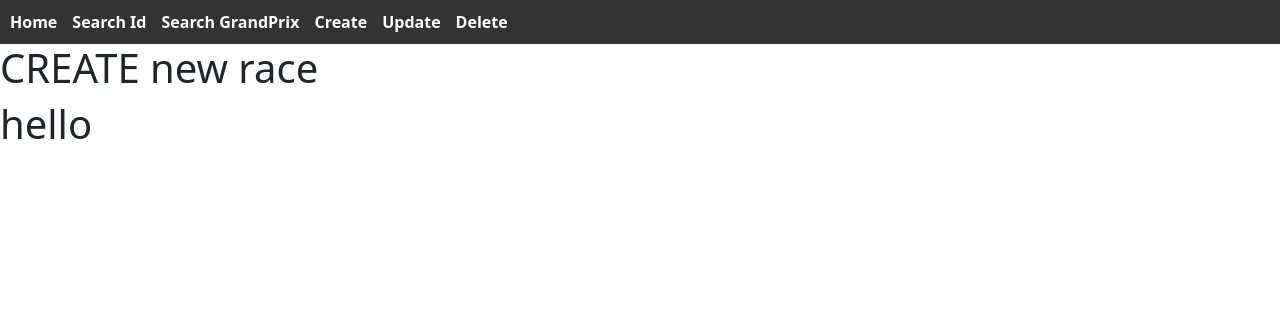
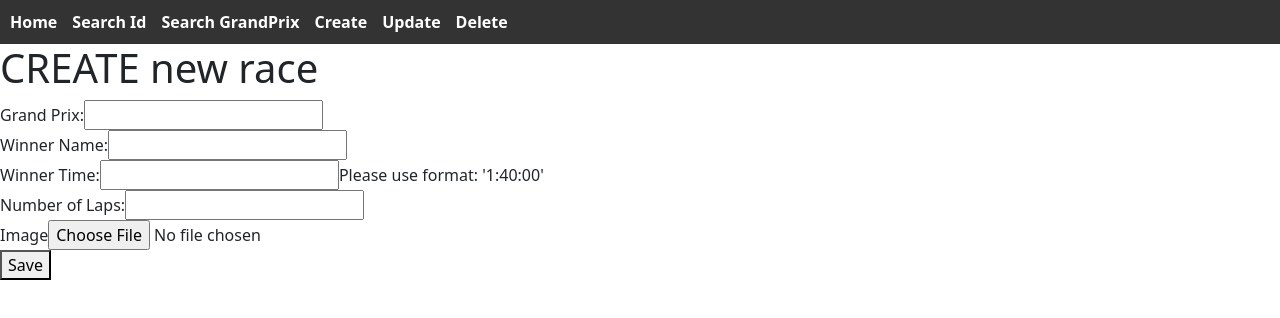
Before and after one commit to ehandresen/examv3, a React (Vite) app in the folder frontend/: page /create in a window 1280 px wide. Shown: the top 318 px of the page. Built offline with nearby package versions, Linux system fonts and the light colour scheme.

Commit message:
added CreateNewRace component

```diff
--- a/frontend/src/components/CreateNewRace.tsx
+++ b/frontend/src/components/CreateNewRace.tsx
@@ -1,5 +1,108 @@
+import { useState, ChangeEvent } from 'react';
+import RaceService from '../services/RaceService';
+
 const CreateNewRace = () => {
-  return <h1>hello</h1>;
+  const [grandPrix, setGrandPrix] = useState<string>('');
+  const [winnerName, setWinnerName] = useState<string>('');
+  const [winnerTime, setWinnerTime] = useState<string>('');
+  const [numberOfLaps, setNumberOfLaps] = useState<number>(0);
+  const [image, setImage] = useState<File | null>(null);
+
+  function handleChange(event: ChangeEvent<HTMLInputElement>) {
+    switch (event.target.name) {
+      case 'grandPrix':
+        setGrandPrix(event.target.value);
+        break;
+      case 'winnerName':
+        setWinnerName(event.target.value);
+        break;
+      case 'winnerTime':
+        setWinnerTime(event.target.value);
+        break;
+      case 'numberOfLaps': {
+        const numberInput = parseInt(event.target.value);
+
+        if (!isNaN(numberInput)) {
+          setNumberOfLaps(numberInput);
+        }
+
+        break;
+      }
+      case 'image': {
+        if (event.target.files !== null) {
+          setImage(event.target.files[0]);
+        }
+      }
+    }
+  }
+
+  async function saveTeam() {
+    try {
+      const newTeam = {
+        grandPrix: grandPrix,
+        winnerName: winnerName,
+        winnerTime: winnerTime,
+        numberOfLaps: numberOfLaps,
+        image: image?.name, //name of the file, saved as a string
+      };
+
+      await RaceService.createNewRace(newTeam, image);
+    } catch (error) {
+      console.log(error);
+    }
+  }
+
+  return (
+    <>
+      <label htmlFor="grandPrix">Grand Prix:</label>
+      <input
+        type="text"
+        id="grandPrix"
+        name="grandPrix"
+        onChange={handleChange}
+      />
+
+      <br />
+
+      <label htmlFor="winnerName">Winner Name:</label>
+      <input
+        type="text"
+        id="winnerName"
+        name="winnerName"
+        onChange={handleChange}
+      />
+
+      <br />
+
+      <label htmlFor="winnerTime">Winner Time:</label>
+      <input
+        type="text"
+        id="winnerTime"
+        name="winnerTime"
+        onChange={handleChange}
+      />
+      <label htmlFor="winnerTime">Please use format: '1:40:00'</label>
+
+      <br />
+
+      <label htmlFor="numberOfLaps">Number of Laps:</label>
+      <input
+        type="text"
+        id="numberOfLaps"
+        name="numberOfLaps"
+        onChange={handleChange}
+      />
+
+      <br />
+
+      <label htmlFor="image">Image</label>
+      <input type="file" name="image" />
+
+      <br />
+
+      <button onClick={saveTeam}>Save</button>
+    </>
+  );
 };
 
 export default CreateNewRace;
--- a/frontend/src/interfaces/IRace.ts
+++ b/frontend/src/interfaces/IRace.ts
@@ -4,5 +4,5 @@ export interface Race {
   winnerName: string;
   winnerTime: string;
   numberOfLaps: number;
-  image: string;
+  image: string | undefined;
 }
```
Also changed, not shown: 2 other files (tests, documents, lock files or other folders).
